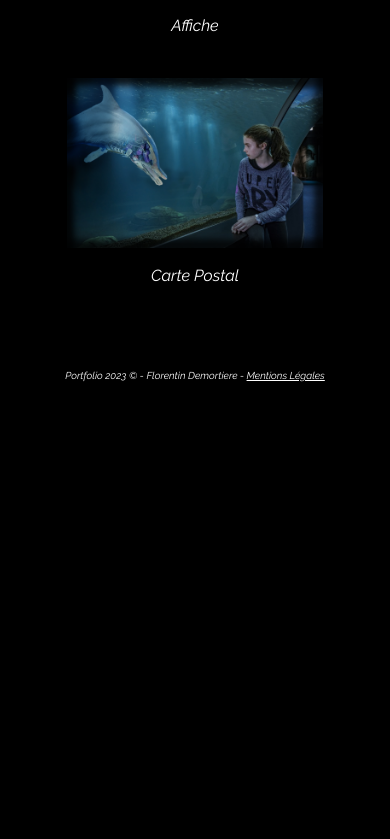
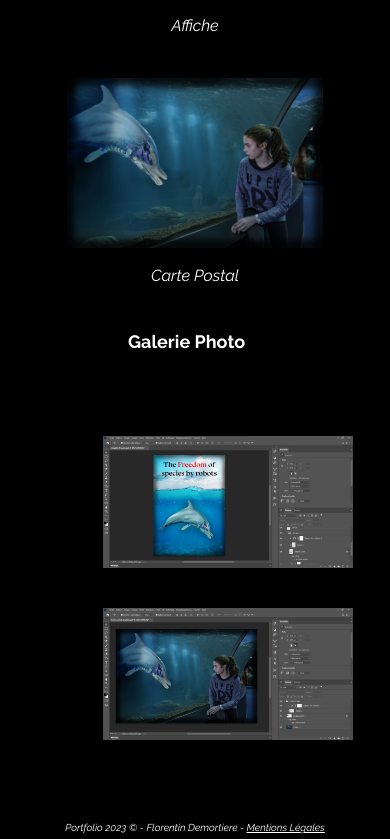
Before and after one commit to Flo714/projetS4, a Vue app: page /Exposition_Universelle_2025 in a window 390 px wide. Shown: the part 577-1416 px from the top of the page. Before the commit the page ends 964 px from the top, so only its background shows below. Built offline with nearby package versions, Linux system fonts and the light colour scheme.

Commit message:
import img + reglage responsive

```diff
--- a/src/views/Charte_graphique_Germagny.vue
+++ b/src/views/Charte_graphique_Germagny.vue
@@ -81,17 +81,17 @@
         Ensuite, Germagny étant une commune rural situé dans une région riche en bonvin</p>
   </div>
 
-  <div class="lg:my-40 mx-10">
+  <div class="lg:my-40 mx-10 xl:mx-20">
     <h2 class="font-bold text-lg lg:text-4xl mt-10 mb-20 mx-10 ">Galerie Photo</h2>
-    <div class="grid grid-flow-row-dense grid-cols-[repeat(auto-fit,minmax(400px,1fr))] justify-items-center items-center gap-10 lg:gap-36">
+    <div class="grid grid-flow-row-dense grid-cols-[repeat(auto-fit,minmax(280px,1fr))] justify-items-center items-center gap-10 lg:gap-36 xl:gap-64">
       <div class="lg:mx-10">
-        <img class="max-w-[250px]  lg:max-w-xl" src="/public/images/I_img_p2.png" alt="Image du logo sur Illustrator">
+        <img class="max-w-[250px]  lg:max-w-md xl:max-w-lg" src="/public/images/I_img_p2.png" alt="Image du logo sur Illustrator">
       </div>
       <div class="lg:mx-10">
-        <img class="max-w-[250px] lg:max-w-lg" src="/public/images/img2_p2.png" alt="Image d'exemple de la charte graphique">
+        <img class="max-w-[250px] lg:max-w-md xl:max-w-lg" src="/public/images/img2_p2.png" alt="Image d'exemple de la charte graphique">
       </div>
       <div class="lg:mx-10">
-        <img class="max-w-[250px]  lg:max-w-lg" src="/public/images/img2_p2.png" alt="Image d'exemple de la charte graphique">
+        <img class="max-w-[250px]  lg:max-w-md xl:max-w-lg" src="/public/images/img2_p2.png" alt="Image d'exemple de la charte graphique">
       </div>
     </div>
   </div>
--- a/src/views/Exposition_Universelle_2025.vue
+++ b/src/views/Exposition_Universelle_2025.vue
@@ -79,6 +79,17 @@
       <p class="text-center my-4 italic">Carte Postal</p>
     </div>
   </div>
+  <div class="lg:my-40 mx-16">
+    <h2 class="font-bold text-lg lg:text-4xl mt-10 mb-20 mx-10 ">Galerie Photo</h2>
+    <div class="grid grid-flow-row-dense grid-cols-[repeat(auto-fit,minmax(280px,1fr))] justify-items-center items-center gap-10 lg:gap-36">
+      <div class="lg:mx-10">
+        <img class="max-w-[250px]  lg:max-w-md xl:max-w-lg"  src="/public/images/affiche_ps.png" alt="Image de l'affiche sur Photoshop">
+      </div>
+      <div class="lg:mx-10">
+        <img class="max-w-[250px] lg:max-w-md xl:max-w-lg" src="/public/images/carte_postal_ps.png" alt="Image de la carte postal sur Photoshop">
+      </div>
+    </div>
+  </div>
   <div class="text-[10px] italic flex justify-center mx-2 my-1 mt-20 lg:text-xs xl:text-base ">
     <p class="">Portfolio 2023 © - Florentin Demortiere - <RouterLink class="hover:font-black duration-300 underline" to="/mentions_legales">Mentions Légales</RouterLink></p>
   </div>
```
Also changed, not shown: public/images/Carte_postal_ps.png (added), public/images/affiche_ps.png (added).
